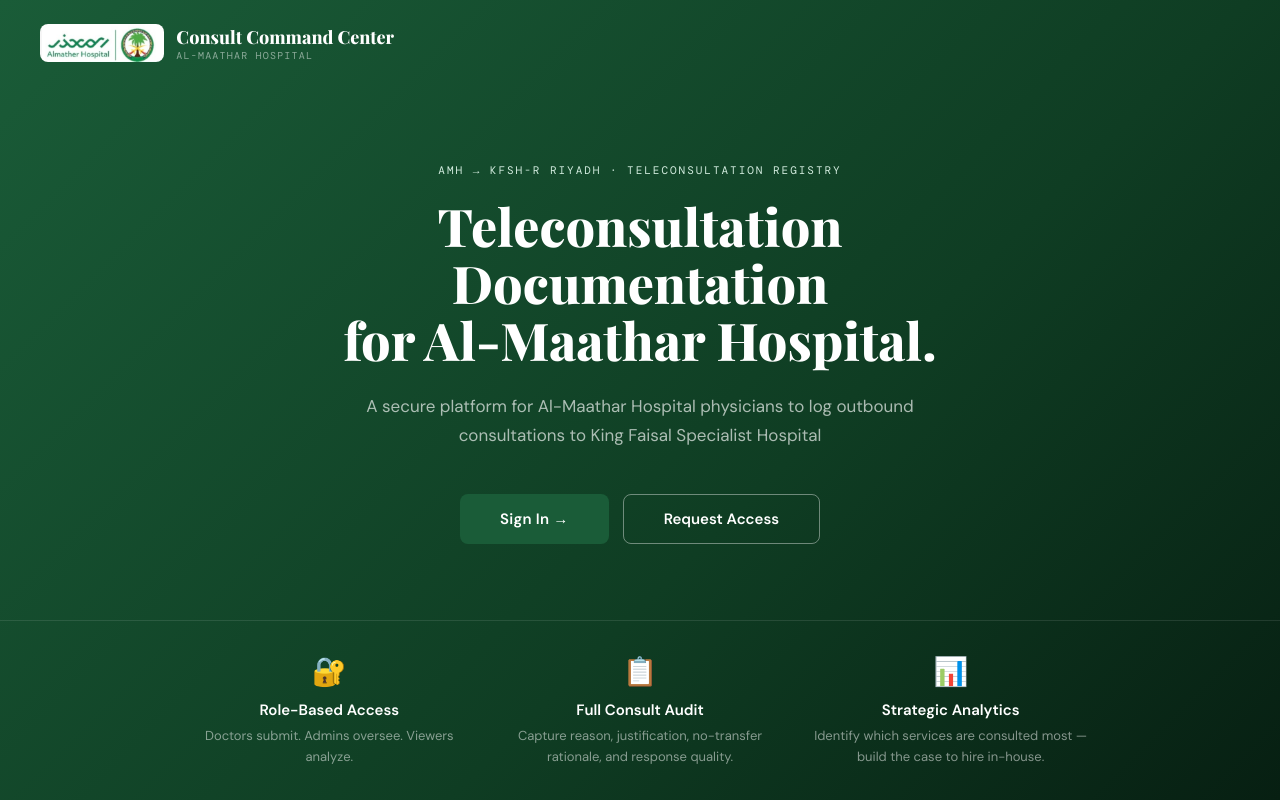
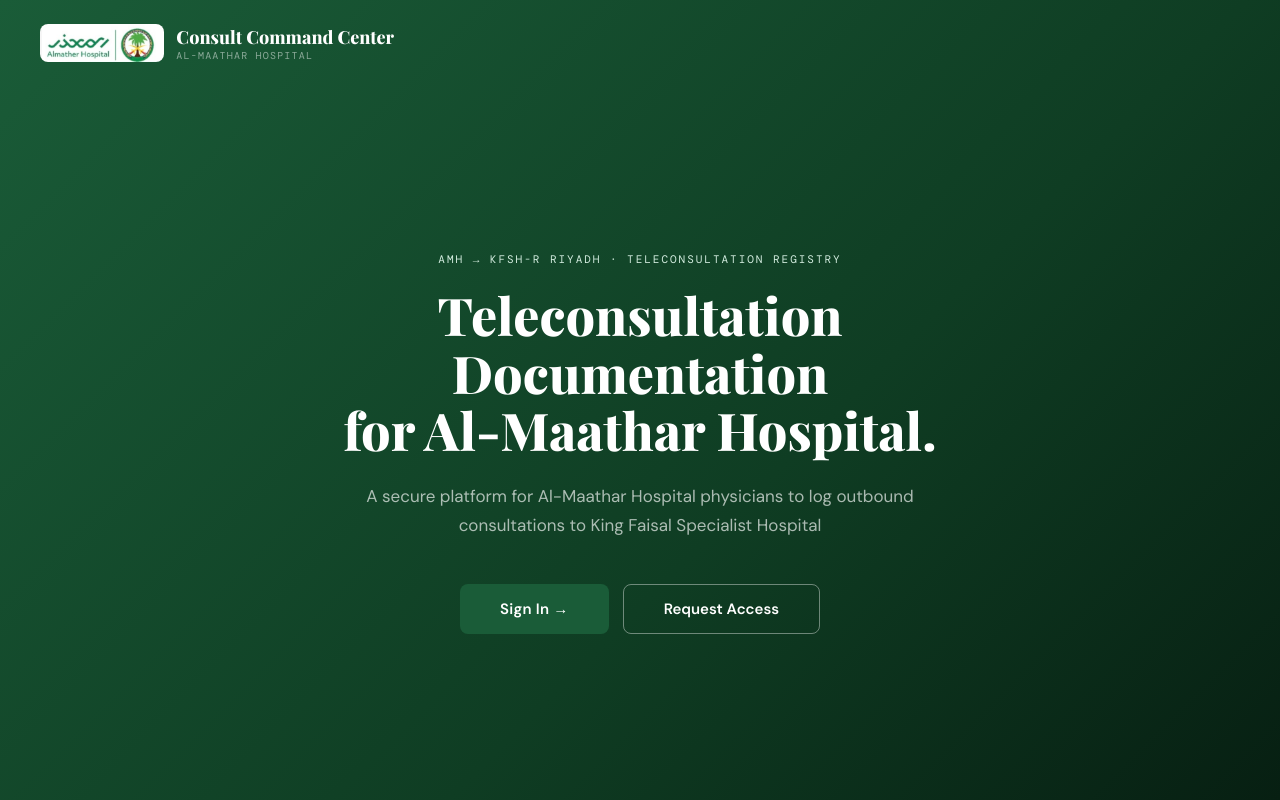
Before and after one commit to aalsuhaim2-spec/Consult-Command-Center, a React (Create React App) app: page / in a window 1280 px wide. Built offline with nearby package versions, Linux system fonts and the light colour scheme.

Commit message:
remove bottom section

```diff
--- a/src/App.js
+++ b/src/App.js
@@ -198,21 +198,7 @@
           </div>
         </div>
       </div>
-      <div style={{ borderTop: "1px solid rgba(255,255,255,0.1)", padding: "32px 40px" }}>
-        <div style={{ maxWidth: 900, margin: "0 auto", display: "grid", gridTemplateColumns: "repeat(3, 1fr)", gap: 32 }}>
-          {[
-            ["🔐", "Role-Based Access", "Doctors submit. Admins oversee. Viewers analyze."],
-            ["📋", "Full Consult Audit", "Capture reason, justification, no-transfer rationale, and response quality."],
-            ["📊", "Strategic Analytics", "Identify which services are consulted most — build the case to hire in-house."],
-          ].map(([icon, title, desc]) => (
-            <div key={title} style={{ textAlign: "center" }}>
-              <div style={{ fontSize: 28, marginBottom: 10 }}>{icon}</div>
-              <div style={{ color: "#fff", fontWeight: 600, fontSize: 15, marginBottom: 6 }}>{title}</div>
-              <div style={{ color: "rgba(255,255,255,0.5)", fontSize: 13, lineHeight: 1.6 }}>{desc}</div>
-            </div>
-          ))}
-        </div>
-      </div>
+
     </div>
   );
 }
```
